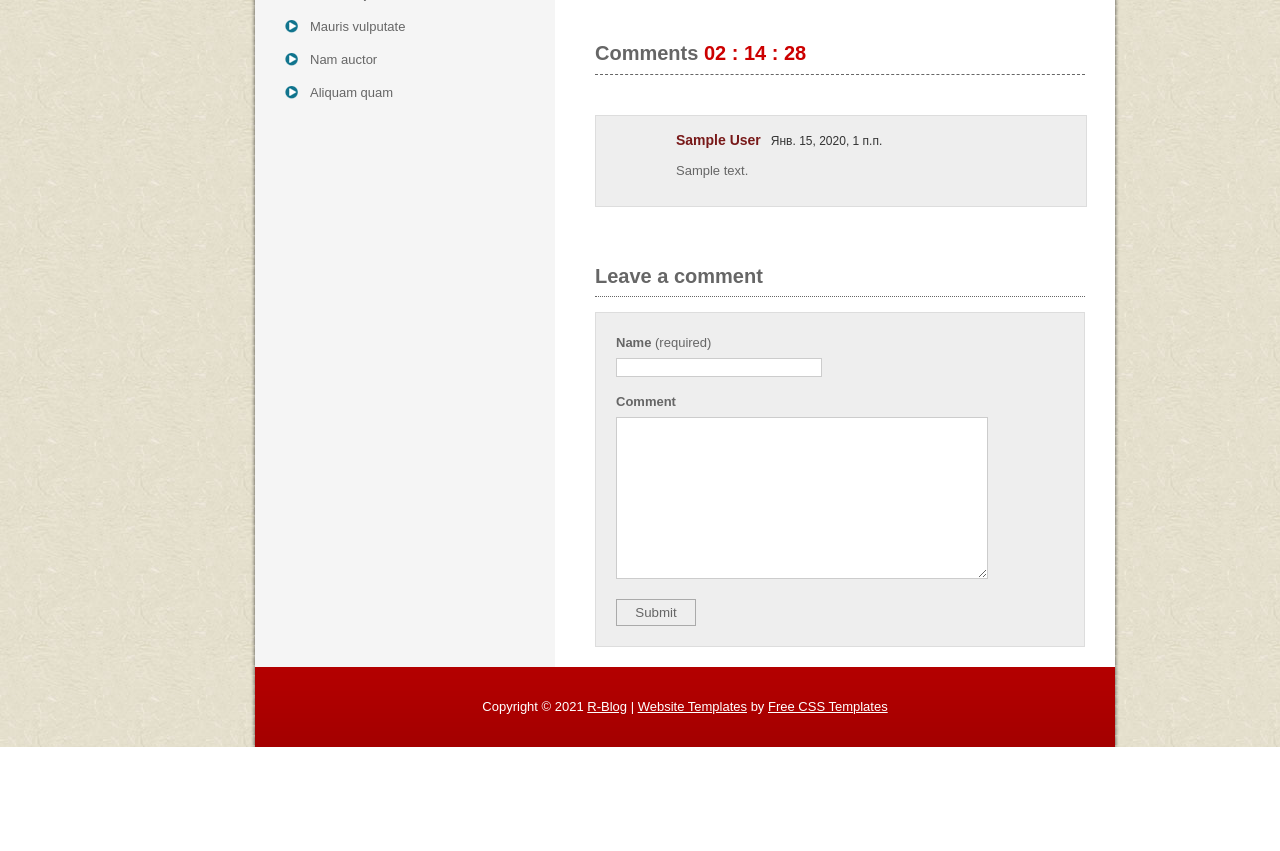
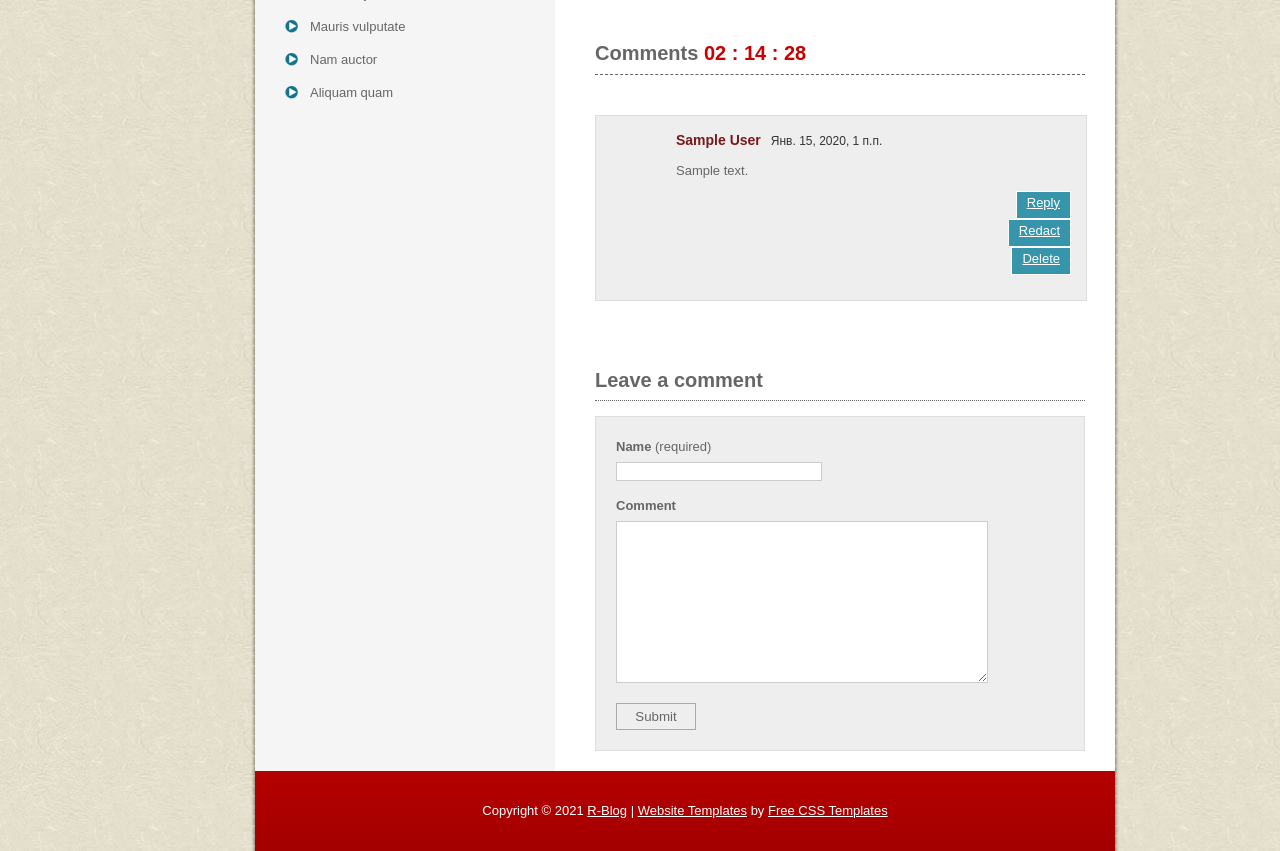
Before and after one commit to Lasloflo/first_blog, a Django app: page /post/1 in a window 1280 px wide. Shown: the part 465-1316 px from the top of the page. Before the commit the page ends 1212 px from the top, so only its background shows below. Run offline with Django 3.2, Linux system fonts and the light colour scheme; tables that the repository leaves empty hold one stand-in row (values such as "Sample post"); grey boxes marked "Sample" are stand-in pictures.

Commit message:
добавили кнопки в blog_post

```diff
--- a/blog/main/templates/main/blog_post.html
+++ b/blog/main/templates/main/blog_post.html
@@ -33,9 +33,15 @@
                                 <div class="comment_text">
                                     <div class="comment_author">{{ comment.author }}<span class="date">{{ comment.create_at }}</span></div>
                                     <p>{{ comment.content }}</p>
+                                    <div class="but_row">
+                                        <div class="reply"><a href="#">Reply</a></div>
+                                        <div class="reply"><a href="#">Redact</a></div>
+                                        <div class="reply"><a href="#">Delete</a></div>
+                                    </div>
                                 </div>
-                                <div class="cleaner"></div>
+                                <div class="cleaner_h10"></div>
                             </div>
+                                <div class="cleaner_h10"></div>
                             {% endfor %}
                             {% else %}
                             <div class="comment_box commentbox1">
--- a/blog/main/templates/main/index.html
+++ b/blog/main/templates/main/index.html
@@ -8,7 +8,7 @@
         <div id="templatemo_main">
             {% for post in posts %}
             <div class="post_section">
-
+                                                                                    <!-- КАК ЭТО РАБОТАЕТ Я ХЗ! РАЗОБРАТЬСЯ -->
                 <span class="comment"><a href="{{ post.get_absolute_url }}">{{ post.comment_set.count }}</a></span>
 
                 <h2><a href="{{ post.get_absolute_url }}">{{ post.title }}</a></h2>
```
Also changed, not shown: blog/main/static/main/templatemo_style.css (line endings or trailing spaces).
